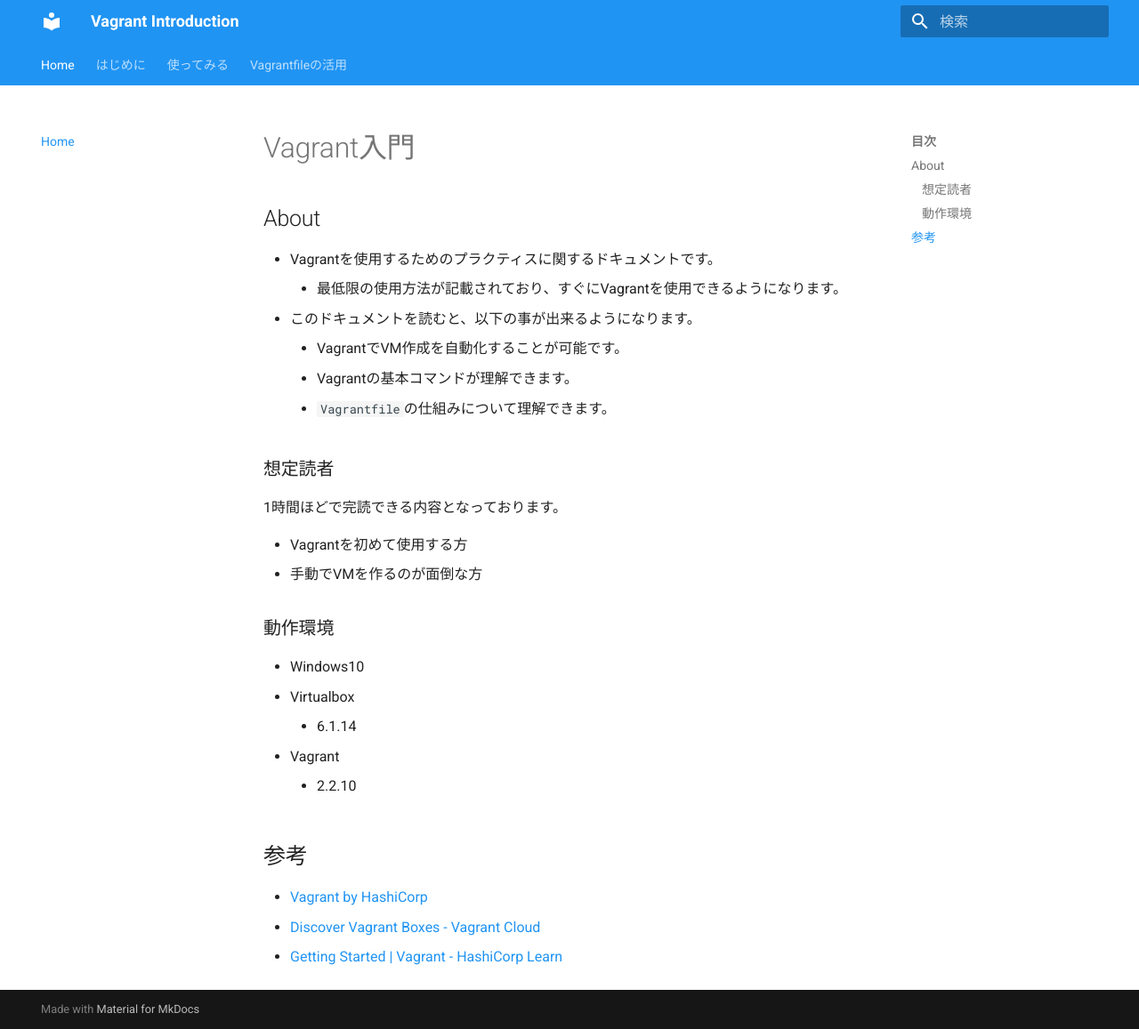
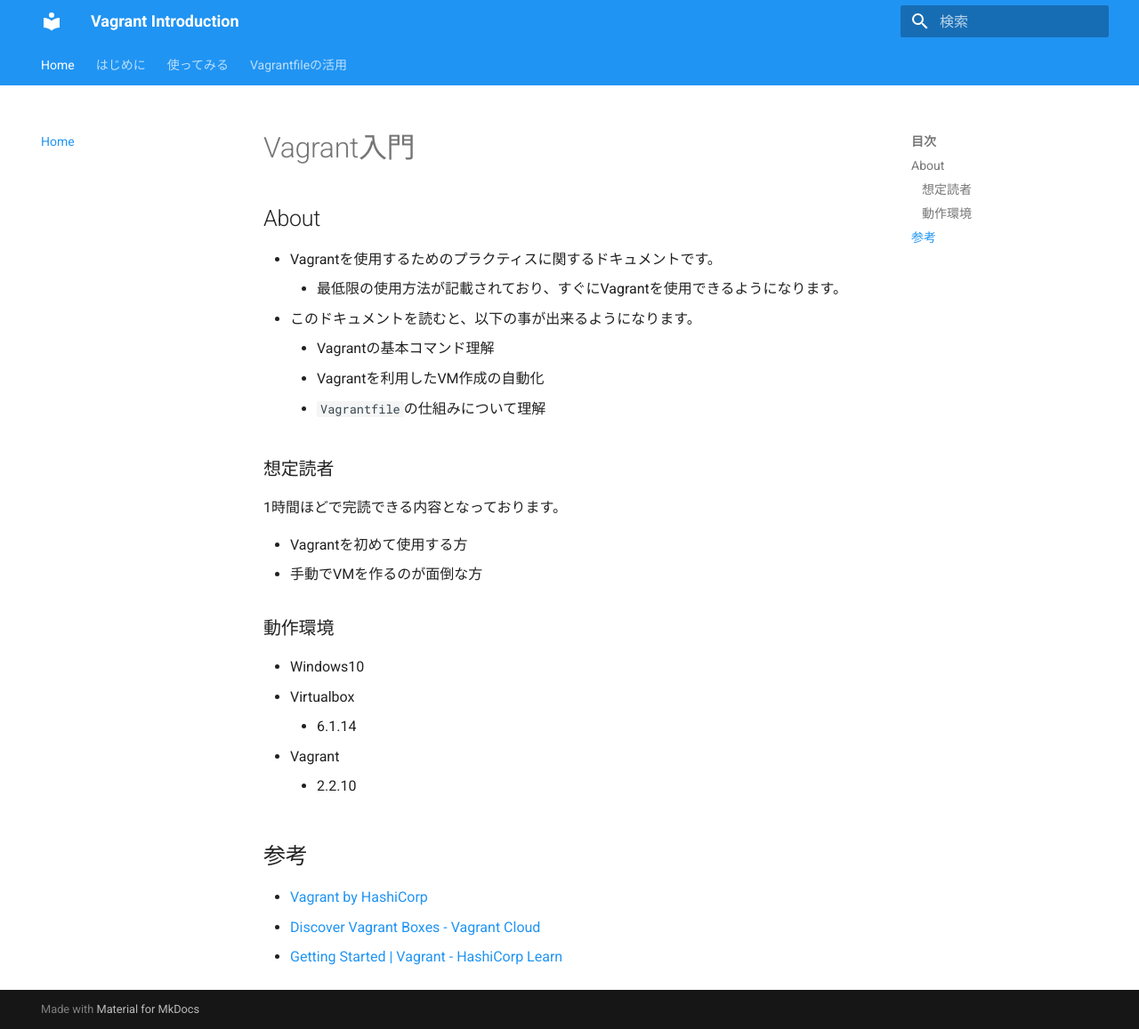
Before and after one commit to y-hosoya/vagrant-introduction, an MkDocs documentation site: the page built from docs/index.md, in a window 1280 px wide and 1157 px high. Shown: the whole window at 89% size. Built offline with MkDocs 1.6.1 and Material for MkDocs 9.7.7, drawn with Linux system fonts in a browser that asks for light colours.

Commit message:
fix typo

```diff
--- a/docs/index.md
+++ b/docs/index.md
@@ -5,9 +5,9 @@
 - Vagrantを使用するためのプラクティスに関するドキュメントです。
     - 最低限の使用方法が記載されており、すぐにVagrantを使用できるようになります。
 - このドキュメントを読むと、以下の事が出来るようになります。
-    - VagrantでVM作成を自動化することが可能です。
-    - Vagrantの基本コマンドが理解できます。
-    - `Vagrantfile`の仕組みについて理解できます。
+    - Vagrantの基本コマンド理解
+    - Vagrantを利用したVM作成の自動化
+    - `Vagrantfile`の仕組みについて理解
 
 ### 想定読者
 
```
